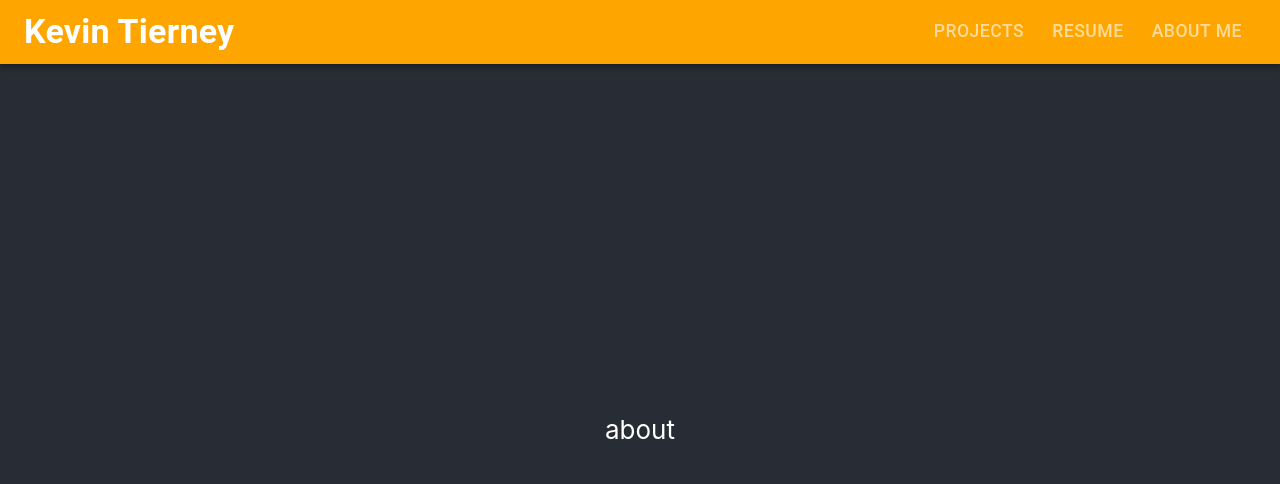
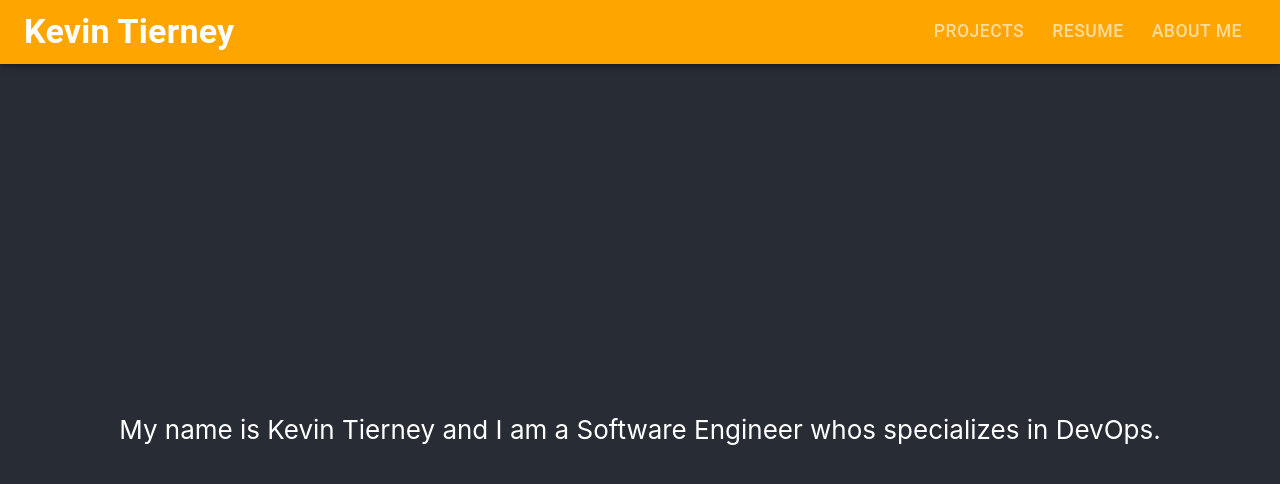
Before and after one commit to ktierney15/devops-portfolio, a React (Create React App) app: page /about in a window 1280 px wide. Shown: the top 484 px of the page. Built offline with nearby package versions, Linux system fonts and the light colour scheme.

Commit message:
added build to ci

```diff
--- a/src/pages/About.js
+++ b/src/pages/About.js
@@ -3,7 +3,9 @@ import React from "react"
 const About = () =>{
     return (
         <div>
-            <p>about</p>
+            {/* Picture of myself right here */}
+            <p>My name is Kevin Tierney and I am a Software Engineer whos specializes in DevOps. </p>
+            {/* further go into your story, how you discovered comp sci, how you discovered devops etc */}
         </div>
     )
 }
```
